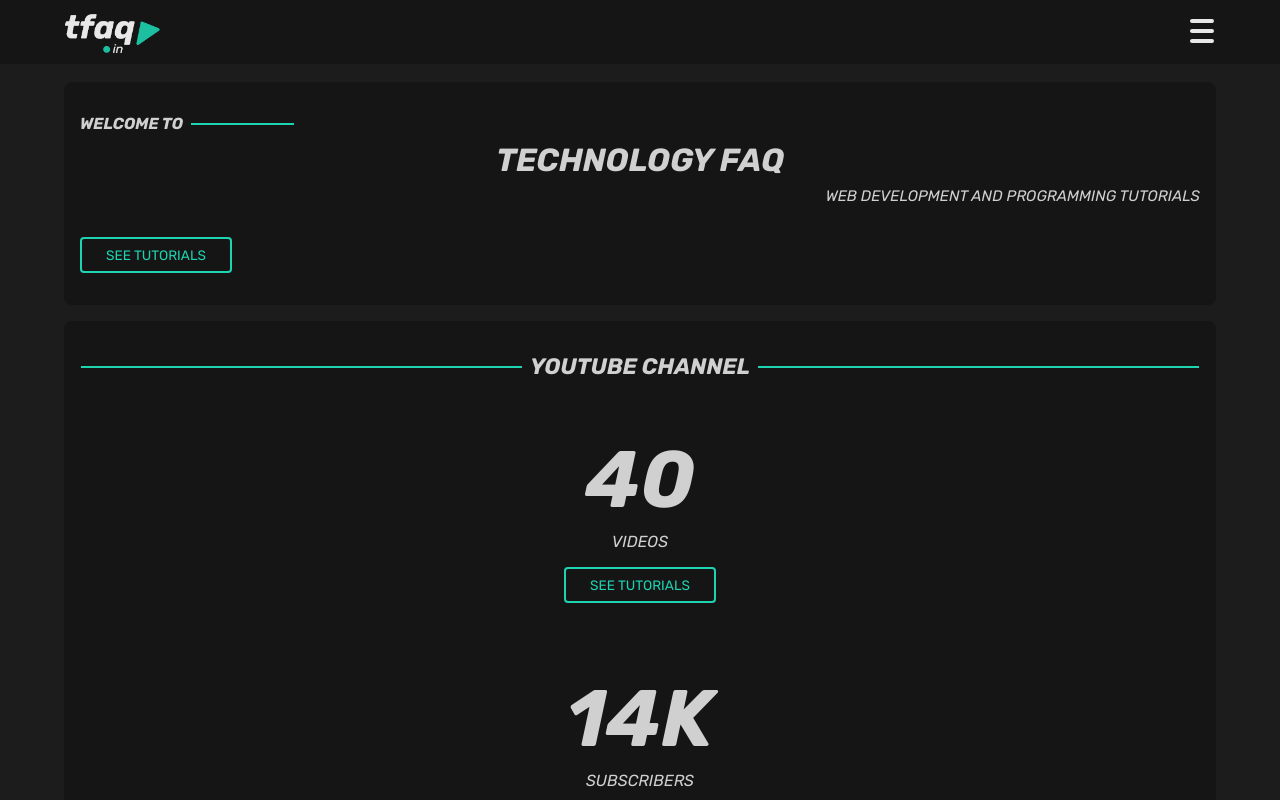
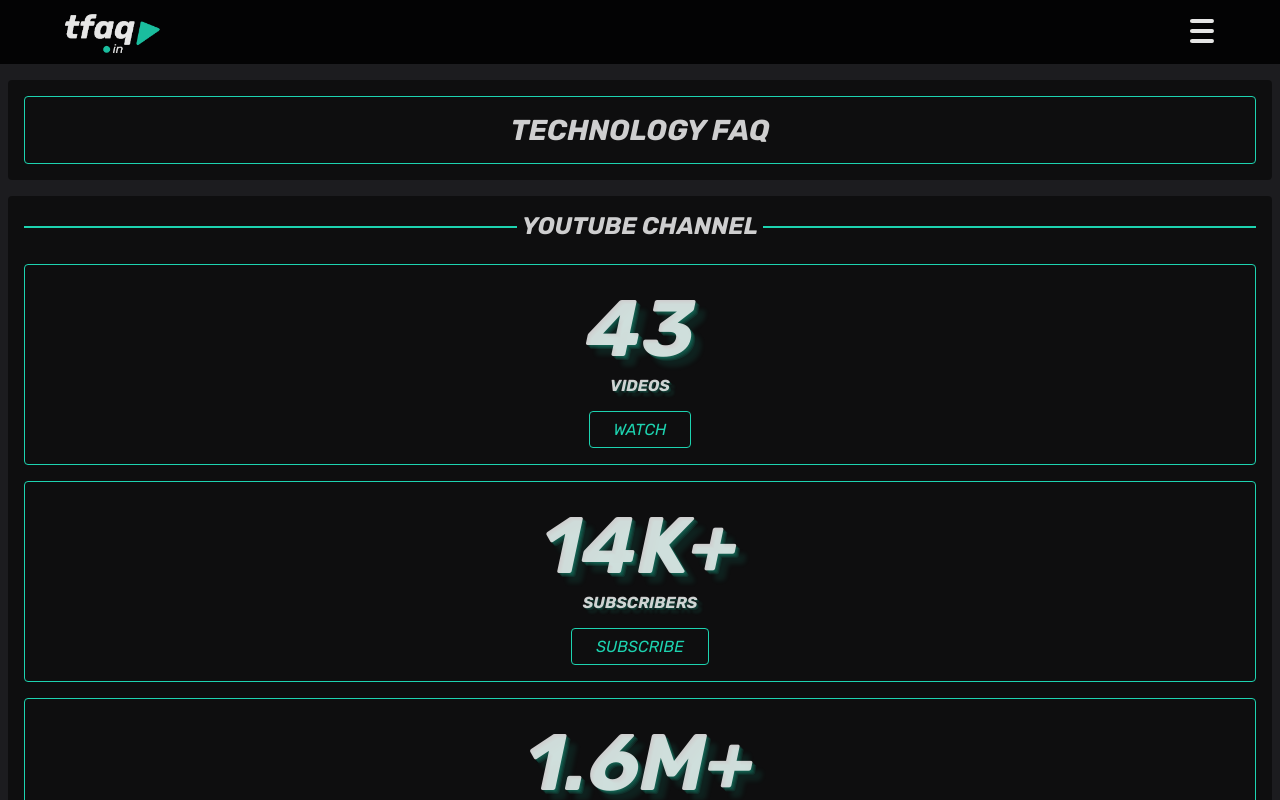
Before and after one commit to hirokbanik/tfaq, a plain HTML site: page index.html in a window 1280 px wide. Shown: the top 800 px of the page. Drawn offline with Linux system fonts and the light colour scheme.

Commit message:
Updated Design

```diff
--- a/css/style.scss
+++ b/css/style.scss
@@ -13,6 +13,7 @@
   font-family: Rubik, "Segoe UI", Tahoma, Geneva, Verdana, sans-serif;
   font-style: italic;
   color: var(--white);
+  text-decoration: none;
 }
 html,
 body {
@@ -20,7 +21,7 @@ body {
   height: 100%;
 }
 body {
-  background-color: #1c1c1c;
+  background-color: #1c1c1f;
 }
 
 nav {
@@ -32,6 +33,8 @@ nav {
   width: 100%;
   padding: 0 5%;
   background-color: #00000040;
+  background-color: #151517;
+  background-color: #000000dd;
   position: fixed;
   top: 0;
   transition: top 0.5s;
@@ -47,7 +50,7 @@ nav {
     left: -100%;
     height: 100vh;
     width: 14rem;
-    background-color: #1c1c1c;
+    background-color: #1c1c1f;
     font-size: 1.5rem;
     font-weight: lighter;
     transition: left 0.5s;
@@ -62,6 +65,7 @@ nav {
       background-color: transparent;
       transition: background-color 0.5s;
       z-index: -1;
+      pointer-events: none;
     }
 
     ul {
@@ -78,6 +82,7 @@ nav {
           width: 100%;
           padding: 0.75rem 0;
           font-style: normal;
+          // color: var(--cyan);
         }
       }
     }
@@ -119,143 +124,148 @@ nav {
 
 main {
   display: grid;
-  grid-row-gap: 1rem;
-  margin: calc(2rem + 50px) auto;
+  // grid-row-gap: 1rem;
+  margin: calc(2rem + 40px) auto auto;
+}
 
 .container {
-    margin: auto;
-    display: grid;
-    padding: 2rem 1rem 2rem;
-    width: 90%;
-    height: 100%;
+  margin: 0.5rem;
+  padding: 1rem;
   background-color: #00000040;
-    border-radius: 0.5rem;
+  background-color: #00000080;
+  border-radius: 0.25rem;
+  text-align: center;
+
+  > .title {
+    text-align: center;
+    font-size: 1.5rem;
     text-transform: uppercase;
     font-weight: bold;
+    margin-bottom: 1.5rem;
     overflow: hidden;
 
-    &:not(.hero) {
-      justify-items: center;
-    }
-
-    &.hero {
-      .top {
     span {
       position: relative;
-          overflow: hidden;
-          &::after {
+
+      &:before {
         position: absolute;
-            content: " ";
-            border-top: 2px solid var(--cyan);
-            width: 100%;
-            top: calc(50% - 1px);
-            left: calc(100% + 0.5rem);
+        content: "";
+        top: 50%;
+        left: calc(100% + 5px);
+        background-color: var(--cyan);
+        width: 50vw;
+        height: 2px;
+      }
+      &:after {
+        position: absolute;
+        content: "";
+        top: 50%;
+        right: calc(100% + 5px);
+        background-color: var(--cyan);
+        width: 50vw;
+        height: 2px;
+      }
     }
   }
 }
 
+.hero {
+  text-align: center;
+
+  .top {
+    display: none;
+    text-align: left;
+  }
   .main {
-        margin: 0.5rem 0 0.5rem;
-        font-size: 2rem;
-        text-align: center;
+    text-transform: uppercase;
+    padding: 1rem;
+    font-size: 1.8rem;
+    font-weight: bold;
+    border: 1px solid var(--cyan);
+    border-radius: 0.25rem;
   }
   .bottom {
-        margin-bottom: 2rem;
-        font-weight: initial;
-        font-size: 0.95rem;
-        text-align: right;
-
-        // span {
-        //   position: relative;
-        //   &::after {
-        //     position: absolute;
-        //     content: " ";
-        //     border-top: 2px solid var(--cyan);
-        //     width: 100%;
-        //     top: calc(50% - 1px);
-        //     right: calc(100% + 0.5rem);
-        //   }
-        // }
+    display: none;
+    text-align: center;
+    font-size: 0.7rem;
+  }
+  .btn {
+    display: none;
   }
 }
 
-    .title {
-      font-size: 1.4rem;
+.showcase {
+  border: 1px solid var(--cyan);
+  border-radius: 0.25rem;
+  margin-top: 1rem;
+  padding: 1rem;
   text-align: center;
-      margin-bottom: 4rem;
-      overflow: hidden;
-      width: 100%;
 
-      span {
-        position: relative;
-
-        &::before,
-        &::after {
-          position: absolute;
-          content: " ";
-          border-top: 2px solid var(--cyan);
-          width: 200%;
-          top: calc(50% - 1px);
+  .counter {
+    font-size: 5rem;
+    font-weight: bold;
+    text-shadow: 1px 1px var(--cyan-light), 2px 2px var(--cyan-light),
+      3px 3px var(--cyan-light), 4px 4px var(--cyan-light),
+      10px 10px 5px var(--cyan-light);
   }
-        &::before {
-          right: calc(100% + 0.5rem);
-        }
-        &::after {
-          left: calc(100% + 0.5rem);
-        }
-      }
-    }
-
-    .content {
-      display: grid;
-      grid-template-columns: 1fr;
-      grid-row-gap: 5rem;
-      align-content: space-between;
-    }
+  .desc {
+    text-transform: uppercase;
+    margin-bottom: 1rem;
+    font-weight: bold;
+    text-shadow: 1px 1px var(--cyan-light), 2px 2px var(--cyan-light),
+      5px 5px 3px var(--cyan-light);
   }
 }
 
 .card {
-  display: grid;
-  grid-row-gap: 1rem;
+  border: 1px solid var(--cyan);
+  border-radius: 0.25rem;
+  margin-top: 1rem;
+  // text-align: left;
+  overflow: hidden;
+
+  img {
     width: 100%;
-  font-weight: initial;
+  }
+  .title {
+    bottom: 0;
+    width: 100%;
+    padding: 0.5rem;
+    font-weight: 400;
+    font-style: normal;
+  }
 
-  &.showcase {
-    text-align: center;
-    .counter {
-      font-weight: bold;
-      font-size: 5rem;
-      line-height: 4.5rem;
-    }
+  &:last-child {
+    margin-bottom: 1rem;
   }
 }
 
-button,
 .btn {
-  width: fit-content;
+  display: inline-block;
+  padding: 0.5rem 1.5rem;
+  border: 1px solid var(--cyan);
+  border-radius: 0.25rem;
+  text-transform: uppercase;
+  text-decoration: none;
   color: var(--cyan);
-  border: 2px solid var(--cyan);
-  background-color: transparent;
-  font-size: 0.85rem;
-  text-decoration: none;
-  text-transform: uppercase;
-  font-weight: initial;
-  font-style: initial;
-  padding: 0.5rem 1.5rem;
-  border-radius: 0.25rem;
+  transition: 0.2s;
 
-  &.center {
-    margin: auto;
-  }
-  &.left {
-    margin-left: 0;
-  }
-  &.right {
-    margin-right: 0;
-  }
-
+  &:focus,
   &:hover {
     background-color: var(--cyan-light);
   }
 }
+
+footer {
+  display: grid;
+  justify-content: center;
+  align-items: center;
+  background-color: #111111;
+  height: 50px;
+  width: 100%;
+
+  text-align: center;
+  .attribution {
+    font-style: normal;
+  }
+}
--- a/index.html
+++ b/index.html
@@ -37,7 +37,7 @@
           <div class="top"><span>Welcome to</span></div>
           <div class="main">Technology FAQ</div>
           <div class="bottom">
-            <span>Web development and programming tutorials</span>
+            <span>Code like a PRO.</span>
           </div>
           <a href="#" class="btn left">See Tutorials</a>
         </div>
@@ -46,20 +46,20 @@
         <div class="container">
           <div class="title"><span>Youtube Channel</span></div>
           <div class="content">
-            <div class="card showcase">
-              <div class="counter">40</div>
+            <div class="showcase">
+              <div class="counter">43</div>
               <div class="desc">videos</div>
-              <a href="#" class="btn center">See Tutorials</a>
+              <a href="#" class="btn center">Watch</a>
             </div>
-            <div class="card showcase">
-              <div class="counter">14K</div>
+            <div class="showcase">
+              <div class="counter">14K+</div>
               <div class="desc">Subscribers</div>
               <a href="#" class="btn center">Subscribe</a>
             </div>
-            <div class="card showcase">
-              <div class="counter">1.6M</div>
+            <div class="showcase">
+              <div class="counter">1.6M+</div>
               <div class="desc">Views</div>
-              <a href="#" class="btn center">See Tutorials</a>
+              <a href="#" class="btn center">Youtube</a>
             </div>
           </div>
         </div>
@@ -67,12 +67,24 @@
       <section>
         <div class="container">
           <div class="title"><span>Tutorials</span></div>
-          <div class="card"></div>
-          <div class="card"></div>
+          <div class="content">
+            <div class="card">
+              <a href="#">
+                <img src="img/thumb.png" alt="Thumbnail" />
+                <div class="title">Google Loaing Animation</div>
+              </a>
+            </div>
+            <div class="card">
+              <a href="#">
+                <img src="img/thumb.png" alt="Thumbnail" />
+                <div class="title">Google Loaing Animation</div>
+              </a>
+            </div>
+          </div>
           <a href="#" class="btn center">More</a>
         </div>
       </section>
-      <section>
+      <!-- <section>
         <div class="container">
           <div class="title"><span>Projects</span></div>
           <div class="card"></div>
@@ -87,7 +99,10 @@
           <div class="card"></div>
           <a href="#" class="btn center">More</a>
         </div>
-      </section>
+      </section> -->
     </main>
+    <footer>
+      <div class="attribution">Made with ❤ by Hirok Banik</div>
+    </footer>
   </body>
 </html>
```
Also changed, not shown: css/style.css, img/thumb.png (added), 1 other file. Lines whose indentation alone changed are shown as unchanged.
